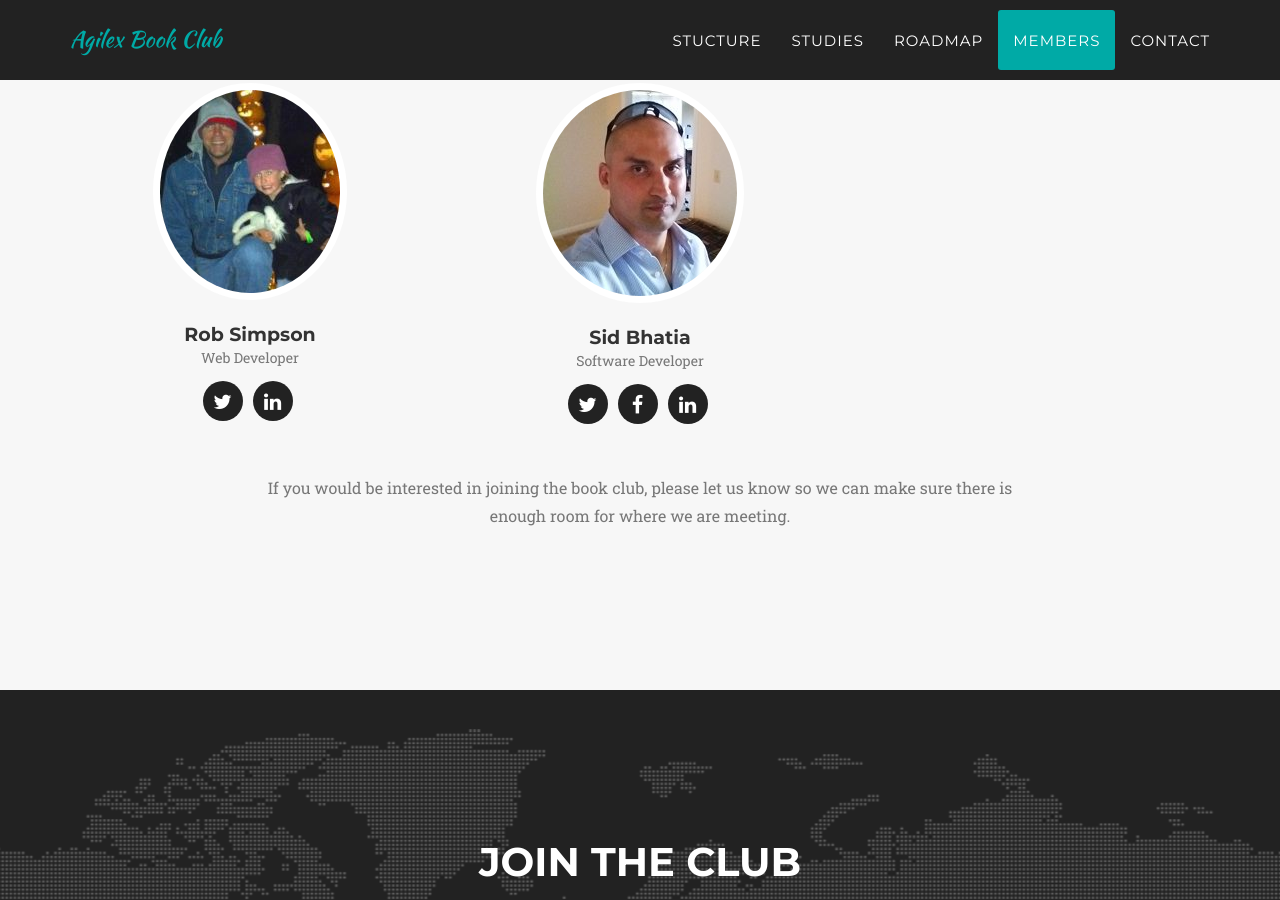
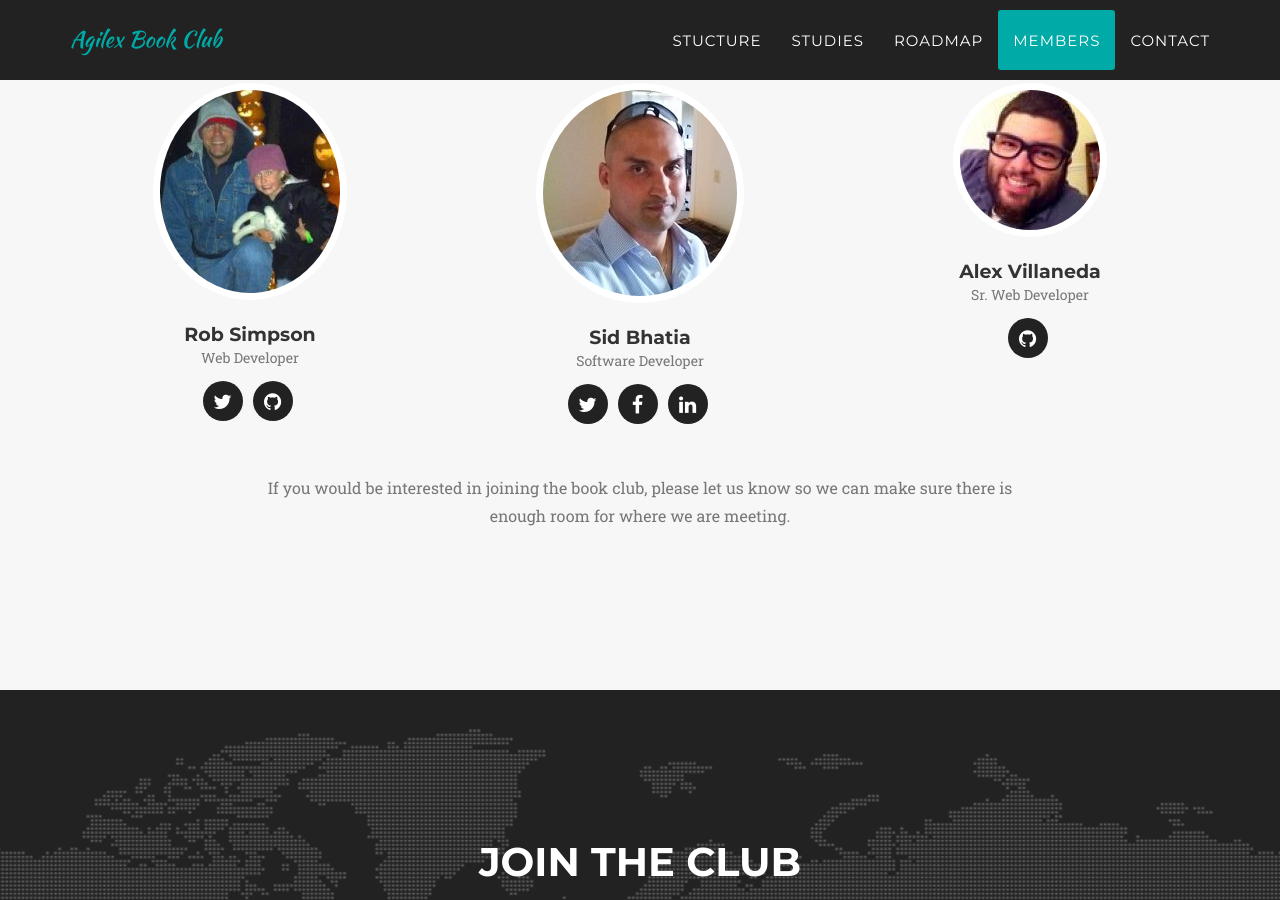
Before and after one commit to nova-developers/nova-developers.github.io, a Jekyll site: the page built from index.html, in a window 1280 px wide and 900 px high, scrolled down 3617 px. Built offline with Jekyll 4.4.1, drawn with Linux system fonts in a browser that asks for light colours; some web fonts are replaced.

Commit message:
Added Alex

```diff
--- a/_config.yml
+++ b/_config.yml
@@ -20,8 +20,8 @@ people:
   social:
     - title: twitter
       url: http://www.twitter.com/pertrai1
-    - title: linkedin
-      url: #
+    - title: github
+      url: https://github.com/pertrai1
 
 - name: Sid Bhatia
   pic: 2
@@ -33,6 +33,13 @@ people:
       url: #
     - title: linkedin
       url: #
+
+- name: Alex Villaneda
+  pic: 3
+  position: Sr. Web Developer
+  social:
+    - title: github
+      url: https://github.com/pituki
 
 # Social networks usernames (many more available: google-plus, flickr, dribbble, pinterest, instagram, tumblr, linkedin, etc.)
 social:
```
Also changed, not shown: img/team/3.jpg, 1 other file.
